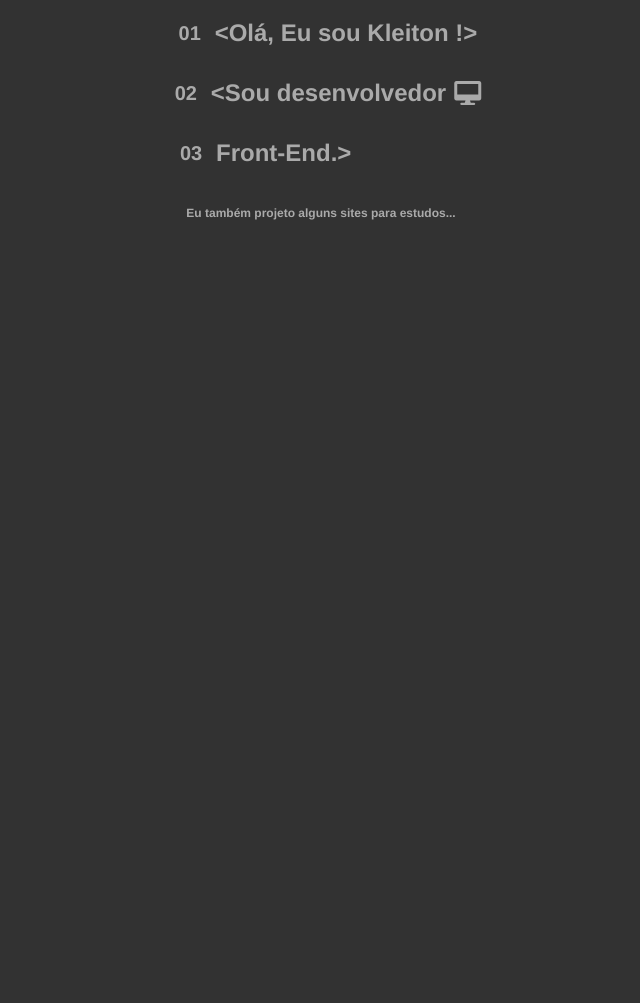
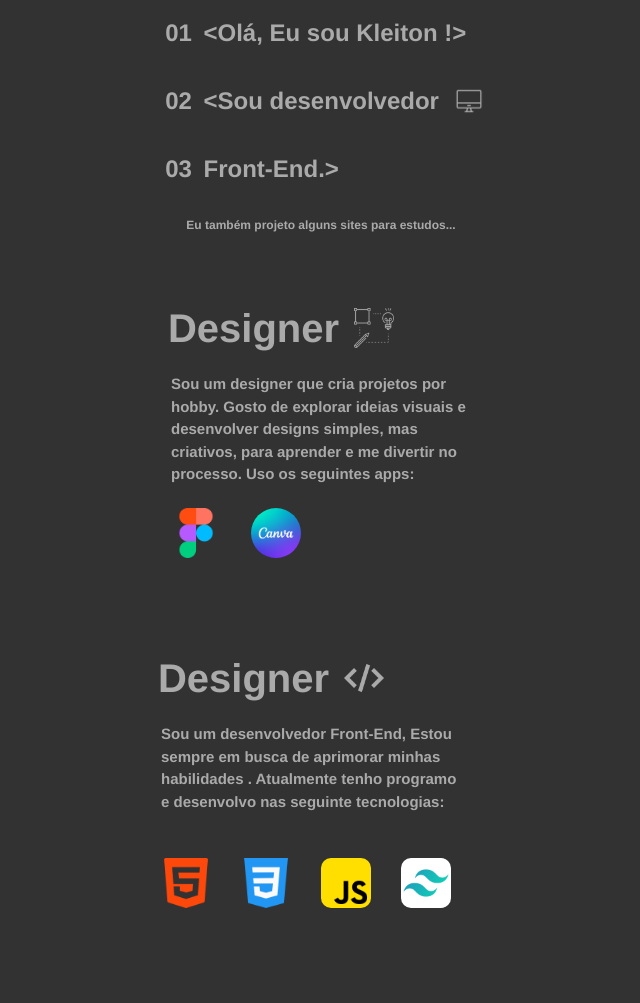
Before and after one commit to ByKleitonLima/portfolio, a website: page index.html in a window 1280 px wide. Shown: the part 187-1190 px from the top of the page, without its empty margins (319-959 px from the left). Before the commit the page ends 800 px from the top, so only its background shows below. Drawn offline with Linux system fonts and the light colour scheme.

Commit message:
new area

```diff
--- a/index.html
+++ b/index.html
@@ -32,31 +32,83 @@
     </header>
     <main>
         <section>
-            <div class="flex flex-col justify-center items-center w-auto h-[300px]">
-                <div class="flex justify-center items-center w-[350px] h-[60px]">
-                    <span class="flex justify-center items-center w-[50px] text-[#AAAAAA] text-[20px] font-bold">
-                        01
-                    </span>
-                    <p class="flex justify-center items-center text-[#AAAAAA] text-[24px] font-bold">
-                        &lt;Olá, Eu sou Kleiton !&gt; </p>
+            <div class="flex flex-col justify-center items-center h-[300px] mb-[30px]">
+                <div class="flex flex-col w-auto h-[240px]">
+                    <div class="flex mb-2">
+                        <div class="flex justify-center items-center w-[50px] h-[60px]">
+                            <p class="text-[24px] text-[#AAAAAA] font-bold"> 01 </p>
+                        </div>
+                        <div class="flex justify-start items-center w-[265px] h-[60px]">
+                            <p class="text-[24px] text-[#AAAAAA] font-bold">
+                                &lt;Olá, Eu sou Kleiton !&gt;
+                            </p>
+                        </div>
+                    </div>
+                    <div class="flex mb-2">
+                        <div class="flex justify-center items-center w-[50px] h-[60px]">
+                            <p class="text-[24px] text-[#AAAAAA] font-bold"> 02 </p>
+                        </div>
+                        <div class="flex justify-start items-center w-[265px] h-[60px]">
+                            <p class="text-[24px] text-[#AAAAAA] font-bold">
+                                &lt;Sou desenvolvedor
+                            </p>
+                        </div>
+                        <div class="flex justify-center items-center  w-[40px] h-[60px] ml-[-20px]">
+                            <img class="w-[30px] h-[30px]" src="assets/img/computador.png" alt="">
+                        </div>
+                    </div>
+                    <div class="flex mb-2">
+                        <div class="flex justify-center items-center w-[50px] h-[60px]">
+                            <p class="text-[24px] text-[#AAAAAA] font-bold"> 03 </p>
+                        </div>
+                        <div class="flex justify-start items-center w-[265px] h-[60px]">
+                            <p class="text-[24px] text-[#AAAAAA] font-bold">
+                                Front-End.&gt;
+                            </p>
+                        </div>
+                    </div>
+                    <div class="flex justify-center items-center w-auto h-[60px]">
+                        <p class="text-[12px] text-[#AAAAAA] font-bold">Eu também projeto alguns sites para estudos...</p>
+                    </div>
                 </div>
-                <div class="flex justify-center items-center w-[350px] h-[60px]">
-                    <span class="flex justify-center items-center w-[50px] text-[#AAAAAA] text-[20px] font-bold">
-                        02
-                    </span>
-                    <p class="flex justify-center items-center text-[#AAAAAA] text-[24px] font-bold">
-                        &lt;Sou desenvolvedor <i class="fas fa-desktop text-[24px] text-[#AAAAAA] ml-2"></i>
-                    </p>
+            </div>
+        </section>
+        <section>
+            <div class="flex flex-col justify-center items-center h-[700px]">
+                <div class="w-auto h-[350px]">
+                    <div class="flex justify-center items-center w-[220px] h-[50px] mb-[20px]">
+                        <p class="text-[40px] text-[#AAAAAA] font-bold mr-[15px]"> Designer </p>
+                        <img class="w-[40px] h-[40px]" src="assets/img/criacao.png" alt="">
+                    </div>
+                    <div class="w-[300px] h-[120px] mb-[15px]">
+                        <p class="text-[15px] text-[#AAAAAA] font-bold">
+                        Sou um designer que cria projetos por hobby. Gosto de explorar ideias visuais e desenvolver
+                        designs simples, mas criativos, para aprender e me divertir no processo.
+                        Uso os seguintes apps:
+                        </p>
+                    </div>
+                    <div class="flex w-auto h-[50x]">
+                        <img class="w-[50px] h-[50px] mr-[30px]" src="assets/img/figma.png" alt="">
+                        <img class="w-[50px] h-[50px] rounded-full" src="assets/img/canva.png" alt="">
+                    </div>
                 </div>
-                <div class="flex justify-center items-center w-[350px] h-[60px]">
-                    <span class="flex justify-center items-center w-[50px] text-[#AAAAAA] text-[20px] font-bold">
-                        03
-                    </span>
-                    <p class="flex justify-start items-center w-[260px] text-[#AAAAAA] text-[24px] font-bold">
-                        Front-End.&gt; </p>
-                </div>
-                <div class="flex justify-center items-center w-[350px] h-[60px]">
-                    <p class="text-[#AAAAAA] text-[12px] font-bold">Eu também projeto alguns sites para estudos...</p>
+                <div class="w-auto h-[350px]">
+                    <div class="flex justify-center items-center w-[220px] h-[50px] mb-[20px]">
+                        <p class="text-[40px] text-[#AAAAAA] font-bold mr-[15px]"> Designer </p>
+                        <img class="w-[40px] h-[40px]" src="assets/img/formato-html.png" alt="">
+                    </div>
+                    <div class="w-[300px] h-[120px] mb-[15px]">
+                        <p class="text-[15px] text-[#AAAAAA] font-bold">
+                            Sou um desenvolvedor Front-End, Estou sempre em busca de aprimorar minhas habilidades .
+                            Atualmente tenho programo e desenvolvo nas seguinte tecnologias:
+                        </p>
+                    </div>
+                    <div class="flex w-auto h-[50x]">
+                        <img class="w-[50px] h-[50px] mr-[30px]" src="assets/img/html-5.png" alt="">
+                        <img class="w-[50px] h-[50px] mr-[30px]" src="assets/img/css-3.png" alt="">
+                        <img class="w-[50px] h-[50px] rounded-[10px] mr-[30px]" src="assets/img/js.png" alt="">
+                        <img class="w-[50px] h-[50px] rounded-[10px] mr-[30px]" src="assets/img/tailwindcss.png" alt="">
+                    </div>
                 </div>
             </div>
         </section>
```
Also changed, not shown: assets/css/output.css, assets/img/canva.png (added), assets/img/computador.png (added), assets/img/criacao.png (added), assets/img/css-3.png (added), assets/img/figma.png (added), assets/img/formato-html.png (added), assets/img/html-5.png (added), assets/img/js.png (added), assets/img/tailwindcss.png (added).
